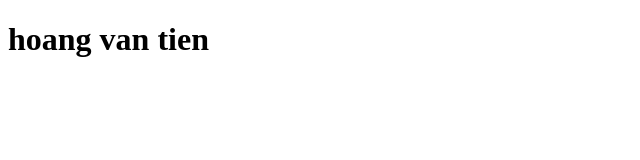
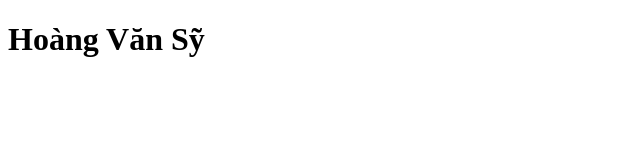
Before and after one commit to hvantien/test, a plain HTML site: page index.html in a window 1280 px wide. Shown: the whole page, without its empty margins (0-640 px from the left). Drawn offline with Linux system fonts and the light colour scheme.

Commit message:
Capnhatfile

```diff
--- a/index.html
+++ b/index.html
@@ -6,6 +6,6 @@
     <title>Document</title>
 </head>
 <body>
-    <h1>hoang van tien</h1>
+    <h1>Hoàng Văn Sỹ</h1>
 </body>
 </html>
```
